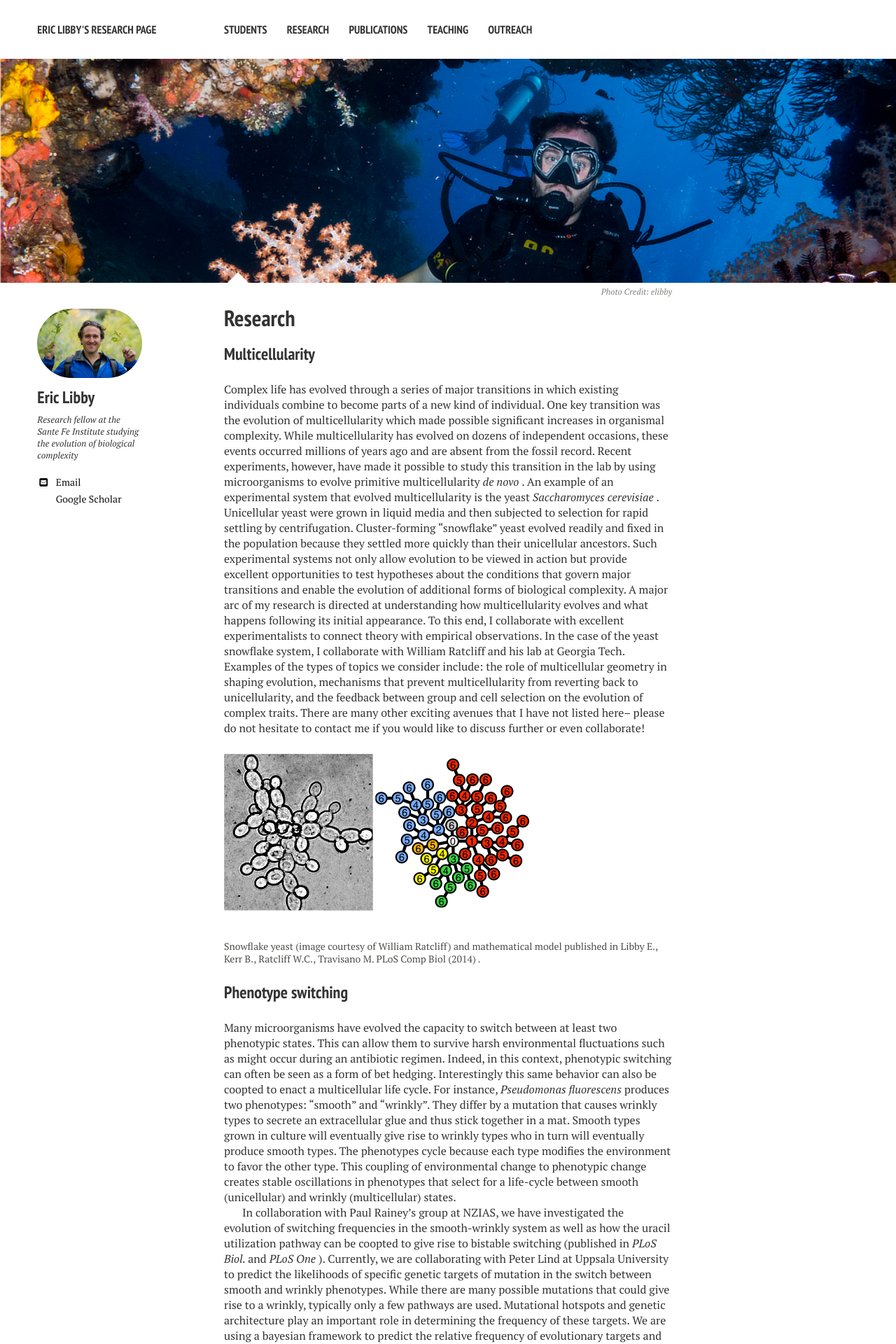
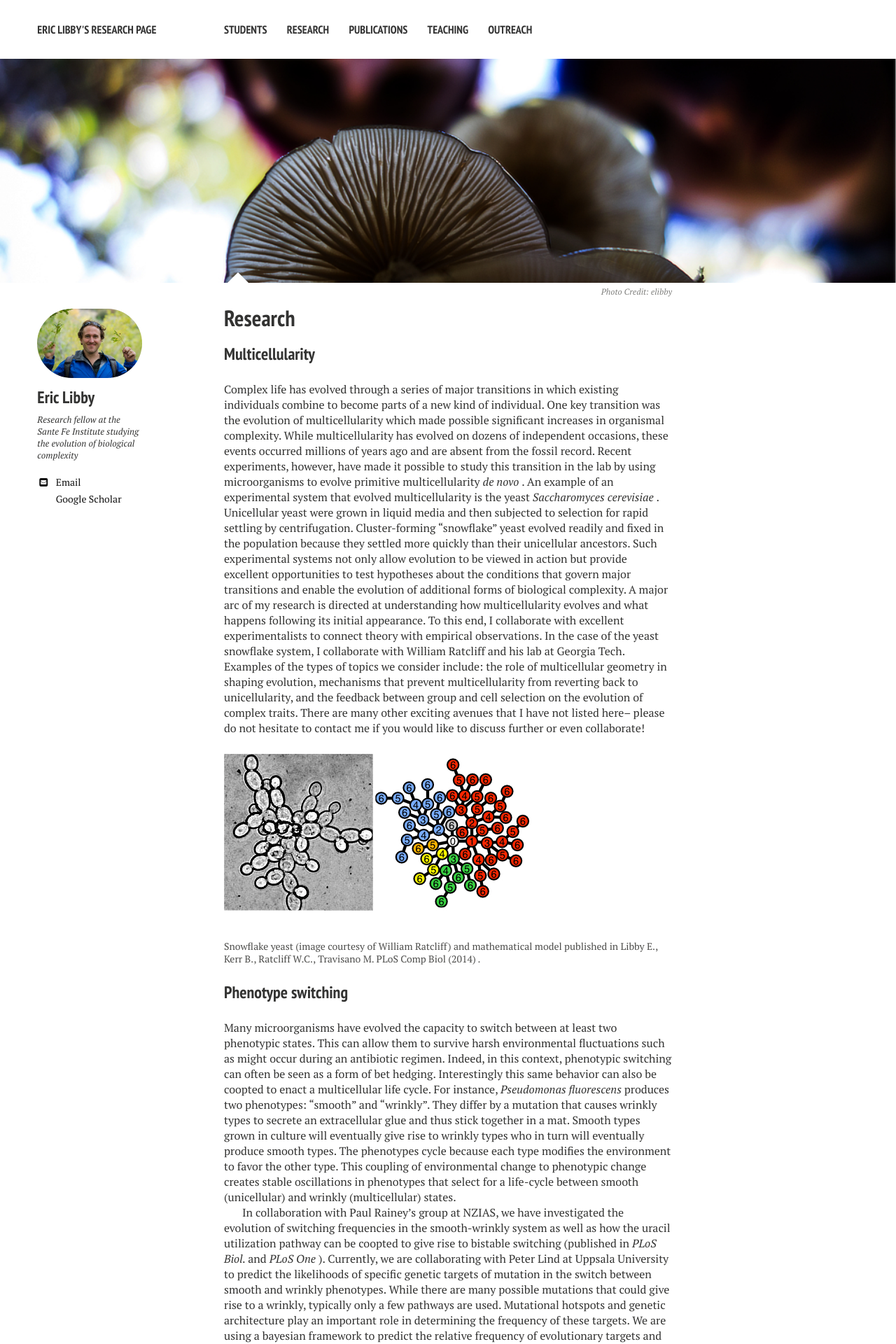
Before and after one commit to ericlibby/oldweb, a Jekyll site: the page built from p_research/index.md, in a window 1280 px wide. Shown: the top 1920 px of the page at 70% size. Built offline with Jekyll 4.4.1, drawn with Linux system fonts in a browser that asks for light colours; nearby versions of some CDN libraries.

Commit message:
mushroom

```diff
--- a/p_research/index.md
+++ b/p_research/index.md
@@ -4,7 +4,7 @@ title: "Research"
 tags: [sample post, images, test]
 comments: true
 image:
-  feature: scuba.jpg
+  feature: mushroom_forage.jpg
   credit: elibby
 ---
 
```
